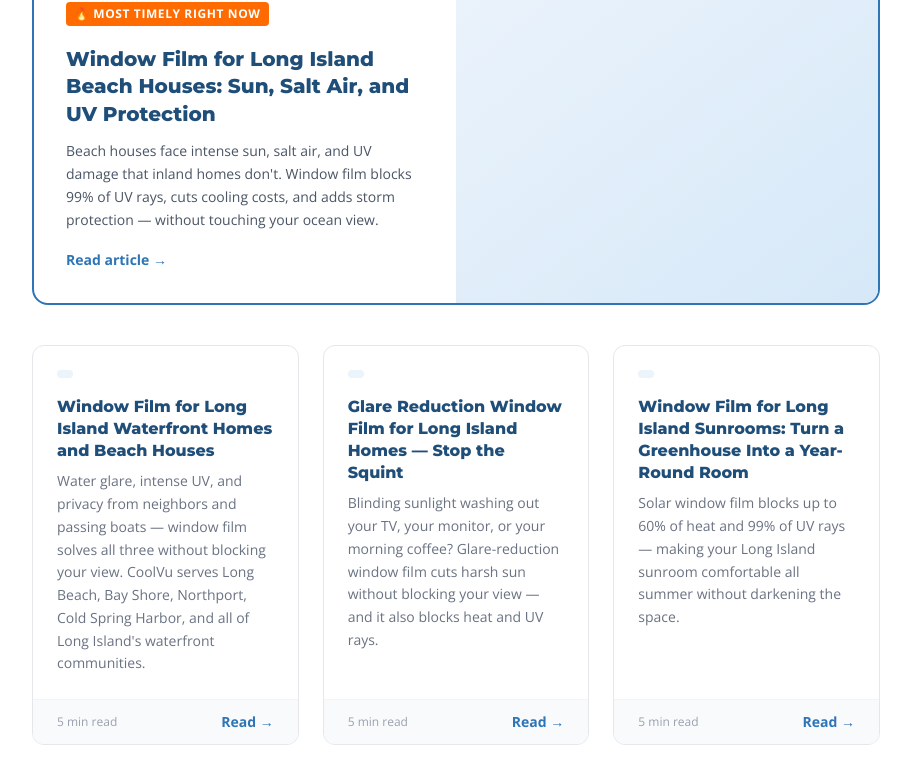
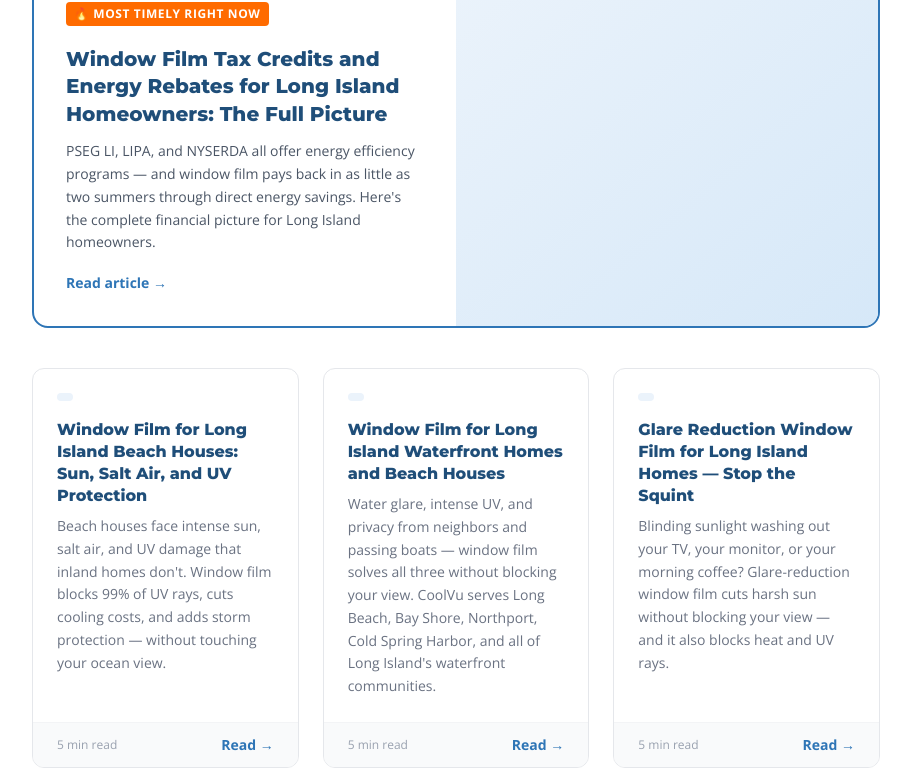
Before and after one commit to pjs8875/CoolVu, a Next.js app: page /blog in a window 1280 px wide. Shown: the part 553-1322 px from the top of the page, without its empty margins (184-1095 px from the left). Built offline with nearby package versions, Linux system fonts and the light colour scheme; no server answers.

Commit message:
Blog index: add window-film-tax-credits-energy-rebates-long-island

```diff
--- a/components/blog/BlogIndexPage.tsx
+++ b/components/blog/BlogIndexPage.tsx
@@ -3,6 +3,14 @@ import Navbar from "@/components/Navbar";
 import Footer from "@/components/Footer";
 
 const posts = [
+
+    {
+      title: "Window Film Tax Credits and Energy Rebates for Long Island Homeowners: The Full Picture",
+      excerpt: "PSEG LI, LIPA, and NYSERDA all offer energy efficiency programs — and window film pays back in as little as two summers through direct energy savings. Here's the complete financial picture for Long Island homeowners.",
+      date: "June 6, 2026",
+      slug: "window-film-tax-credits-energy-rebates-long-island",
+      readTime: "6 min read",
+    },
     {
       title: "Window Film for Long Island Beach Houses: Sun, Salt Air, and UV Protection",
       excerpt: "Beach houses face intense sun, salt air, and UV damage that inland homes don't. Window film blocks 99% of UV rays, cuts cooling costs, and adds storm protection — without touching your ocean view.",
```
